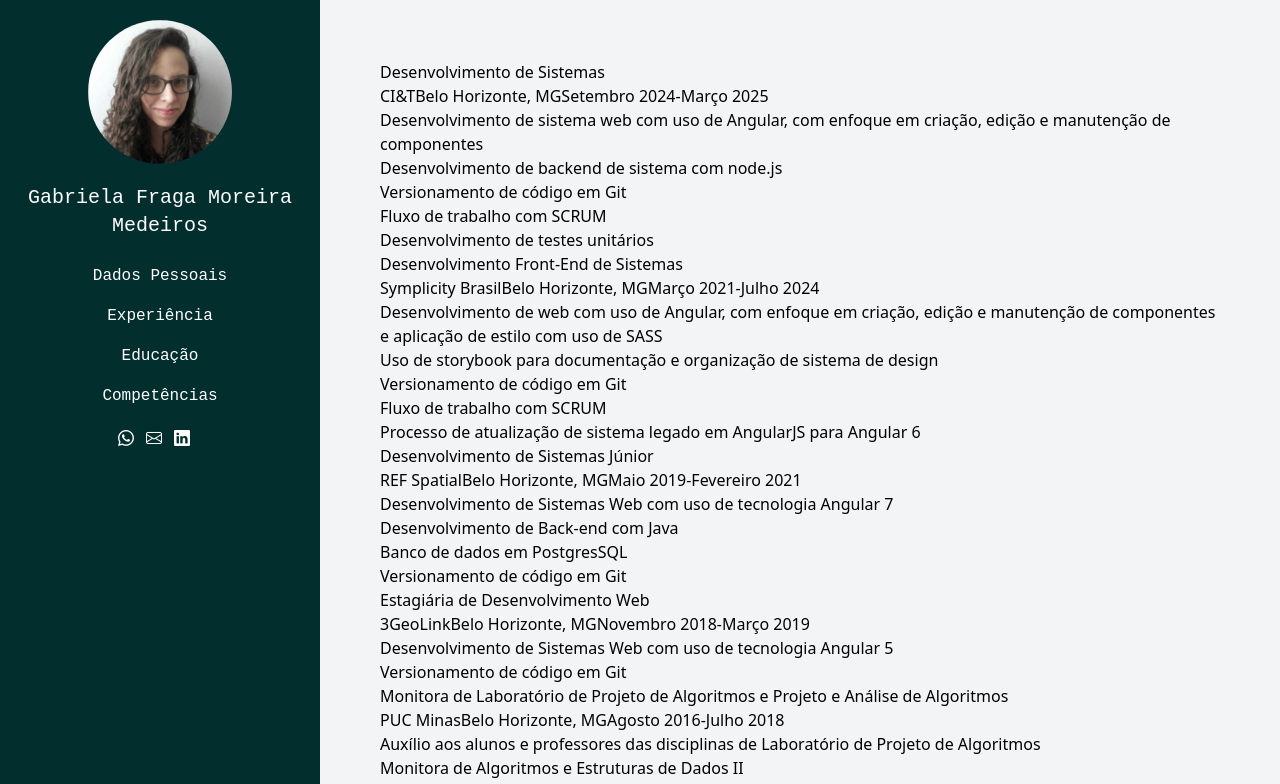
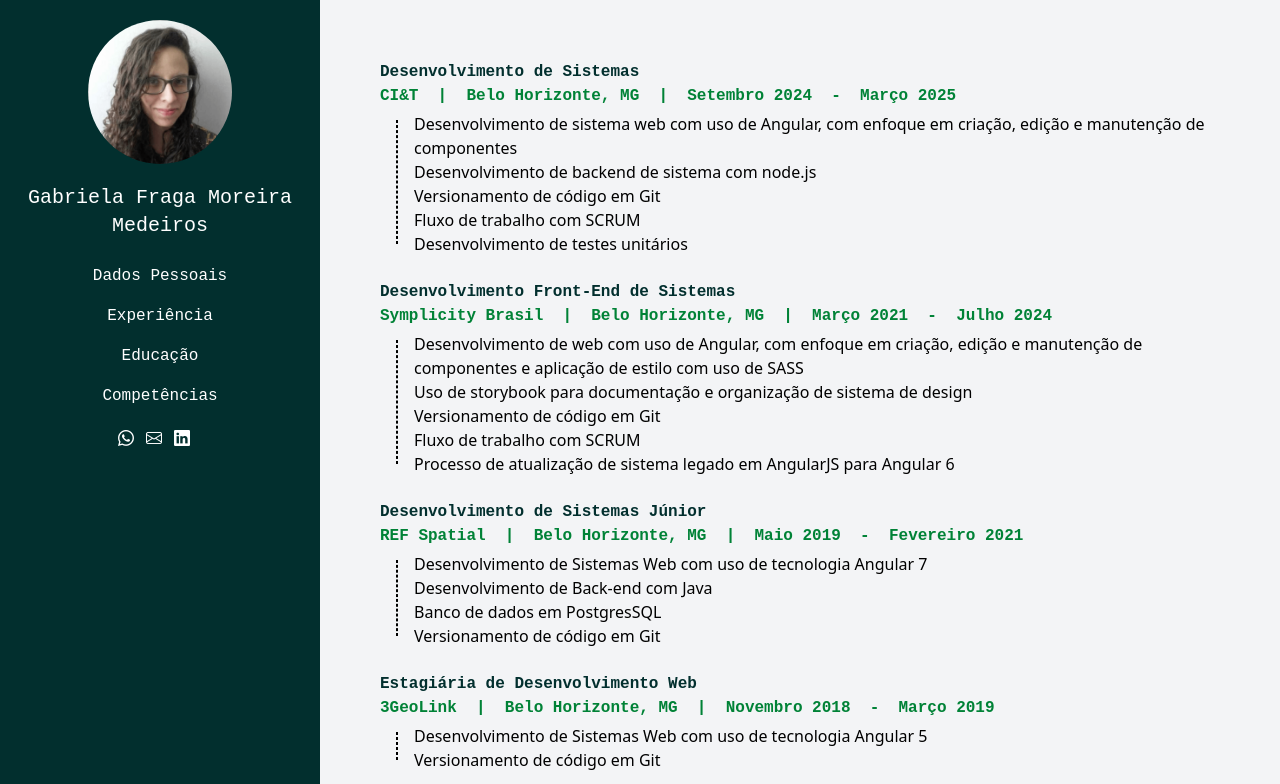
Before and after one commit to gabriela-fraga/pagina-pessoal, a Next.js app: page /experiencias in a window 1280 px wide. Shown: the top 784 px of the page. Built offline with nearby package versions, Linux system fonts and the light colour scheme.

Commit message:
estilização dos blocos de experiência

```diff
--- a/src/app/components/experiencia/experiencia.tsx
+++ b/src/app/components/experiencia/experiencia.tsx
@@ -20,18 +20,27 @@ export default function Experiencia({
     descricao
   }: ExperienciaProps) {
   return(
-    <div className="flex flex-col">
-        <div>{titulo}</div>
+    <div className="flex flex-col mb-6">
+        <h5 className="font-['Courier_New',monospace] text-teal-950 font-bold ">{titulo}</h5>
+        <div className="flex flex-row font-['Courier_New',monospace] text-green-700 font-bold mb-1">
+            <div>{empresa}</div>
+            &nbsp; | &nbsp;
+            <div>{cidade}</div>
+            &nbsp; | &nbsp;
+            <div>{inicio}</div>
+            &nbsp; - &nbsp;
+            <div>{fim}</div>
+        </div>
         <div className="flex flex-row">
-            <div>{empresa}</div>
-            <div>{cidade}</div>
-            <div>{inicio}</div> - <div>{fim}</div>
-        </div>
-        <ul>
+          <div className="flex pt-2 pb-3">
+            <div className="flex heigth-100 mx-4 border-1 border-dashed border-r-green-850"></div>
+          </div>
+          <ul className="pl-0 font-['Argesta', monospace]">
             {descricao.map((item:string, index:number) => (
                 <li key={index}>{item}</li>
             ))}
-        </ul>
+          </ul>
+        </div>
     </div>
 
   );
```
